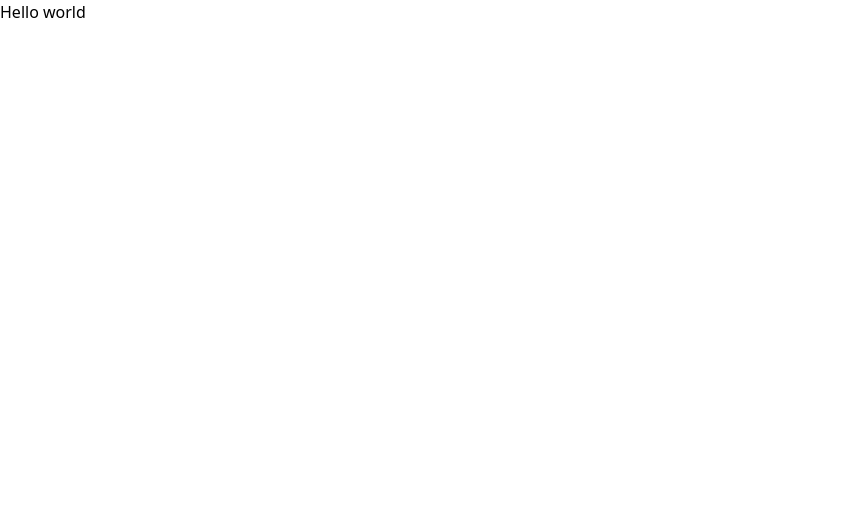
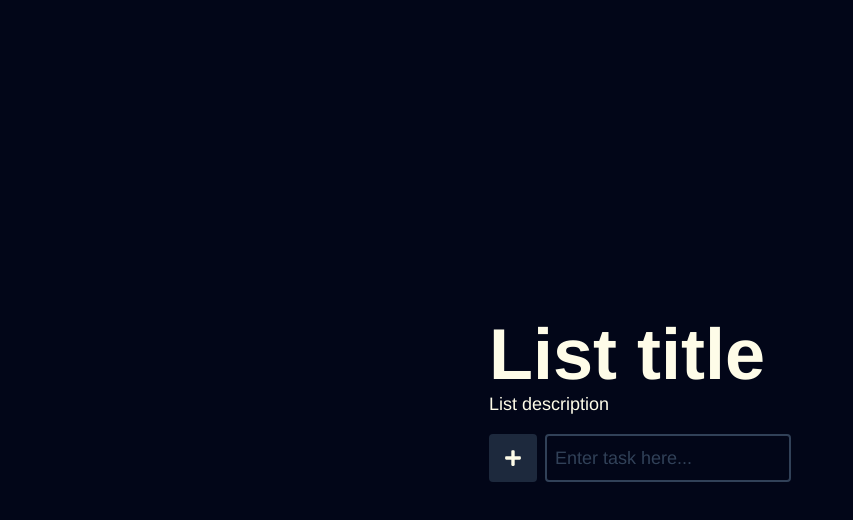
Before and after one commit to M4ngirdas/to-do-list, a React (Vite) app: page / in a window 1280 px wide. Shown: the top 520 px of the page, without its empty margins (0-853 px from the left). Built offline with nearby package versions, Linux system fonts and the light colour scheme.

Commit message:
0.2.0 Add initial functionality and UI styling.

```diff
--- a/package.json
+++ b/package.json
@@ -11,8 +11,10 @@
   },
   "dependencies": {
     "@tailwindcss/vite": "^4.1.18",
+    "nanoid": "^5.1.6",
     "react": "^19.2.0",
     "react-dom": "^19.2.0",
+    "react-icons": "^5.5.0",
     "tailwindcss": "^4.1.18"
   },
   "devDependencies": {
--- /dev/null
+++ b/src/App.jsx
@@ -0,0 +1,64 @@
+
+import { useState } from "react"
+import { nanoid } from "nanoid"
+import { FaPlus } from "react-icons/fa"
+
+import { Task } from "./components/Task.jsx"
+
+export function App() {
+
+    const [tasks, setTasks] = useState([])
+
+    function checkTask(id) {
+        setTasks(prevTasks => prevTasks.map((task) => (
+            id === task.id
+                ? { ...task, checked: !task.checked }
+                : task
+        )))
+    }
+
+    function removeTask(id) {
+        setTasks(prevTasks => prevTasks.filter(task => (
+            id === task.id
+                ? !task
+                : task
+        )))
+    }
+
+    function addTask(formData) {
+        const task = formData.get("taskInput")
+        if (!task) return
+        setTasks(prevTasks =>
+            [...prevTasks, { id: nanoid(), value: task, checked: false }]
+        )
+    }
+
+    const taskElements = tasks.map(task => (
+        <Task
+            key={task.id}
+            value={task.value}
+            checked={task.checked}
+            checkTask={() => checkTask(task.id)}
+            removeTask={() => removeTask(task.id)}
+        />
+    ))
+
+    return (
+        <main className="flex justify-center items-center h-screen text-lg font-display text-yellow-50 bg-slate-950">
+            <div className="grid gap-4">
+                <div>
+                    <h1 className="font-black text-7xl">List title</h1>
+                    <p className="text-lg">List description</p>
+                </div>
+                <form action={addTask} className="flex gap-2">
+                    <button className="grid place-items-center w-12 rounded-sm bg-slate-800"><FaPlus /></button>
+                    <input className="h-12 outline-none p-2 rounded-sm border-2 border-slate-700 placeholder:text-slate-700" name="taskInput" type="text" placeholder="Enter task here..." />
+                </form>
+                {tasks.length > 0 ? <section className="grid gap-4">
+                    <div className="grid gap-2">{taskElements}</div>
+                    <button onClick={() => setTasks([])} className="p-2 rounded-sm font-semibold bg-slate-800">Clear all</button>
+                </section> : null}
+            </div>
+        </main>
+    )
+}
--- /dev/null
+++ b/src/components/Task.jsx
@@ -0,0 +1,14 @@
+
+import { FaCheck, FaTimes } from "react-icons/fa";
+
+export function Task(props) {
+    return (
+        <article className="flex gap-2">
+            <button onClick={props.checkTask} className={`${props.checked ? "bg-emerald-700" : "bg-yellow-50"} grid place-items-center w-12 h-12 rounded-sm`}>{props.checked ? <FaCheck /> : null}</button>
+            <div className="flex-1 flex justify-between items-center px-2 rounded-sm bg-slate-900">
+                <p className={`${props.checked ? "text-emerald-700 line-through" : "text-yellow-50"}`}>{props.value}</p>
+                <button onClick={props.removeTask} className="rounded-sm p-1 bg-red-500"><FaTimes /></button>
+            </div>
+        </article>
+    )
+}
--- a/src/css/input.css
+++ b/src/css/input.css
@@ -3,3 +3,9 @@
 @theme {
     --font-display: "Arimo", sans-serif;
 }
+
+@layer base{
+    button{
+        @apply cursor-pointer
+    }
+}
--- a/src/main.jsx
+++ b/src/main.jsx
@@ -1,6 +1,7 @@
 
 import ReactDOM from "react-dom/client"
+import {App} from "./App.jsx"
 
 ReactDOM
     .createRoot(document.getElementById("root"))
-    .render(<h1>Hello world</h1>)
+    .render(<App />)
```
Also changed, not shown: 1 other file (tests, documents, lock files or other folders).
